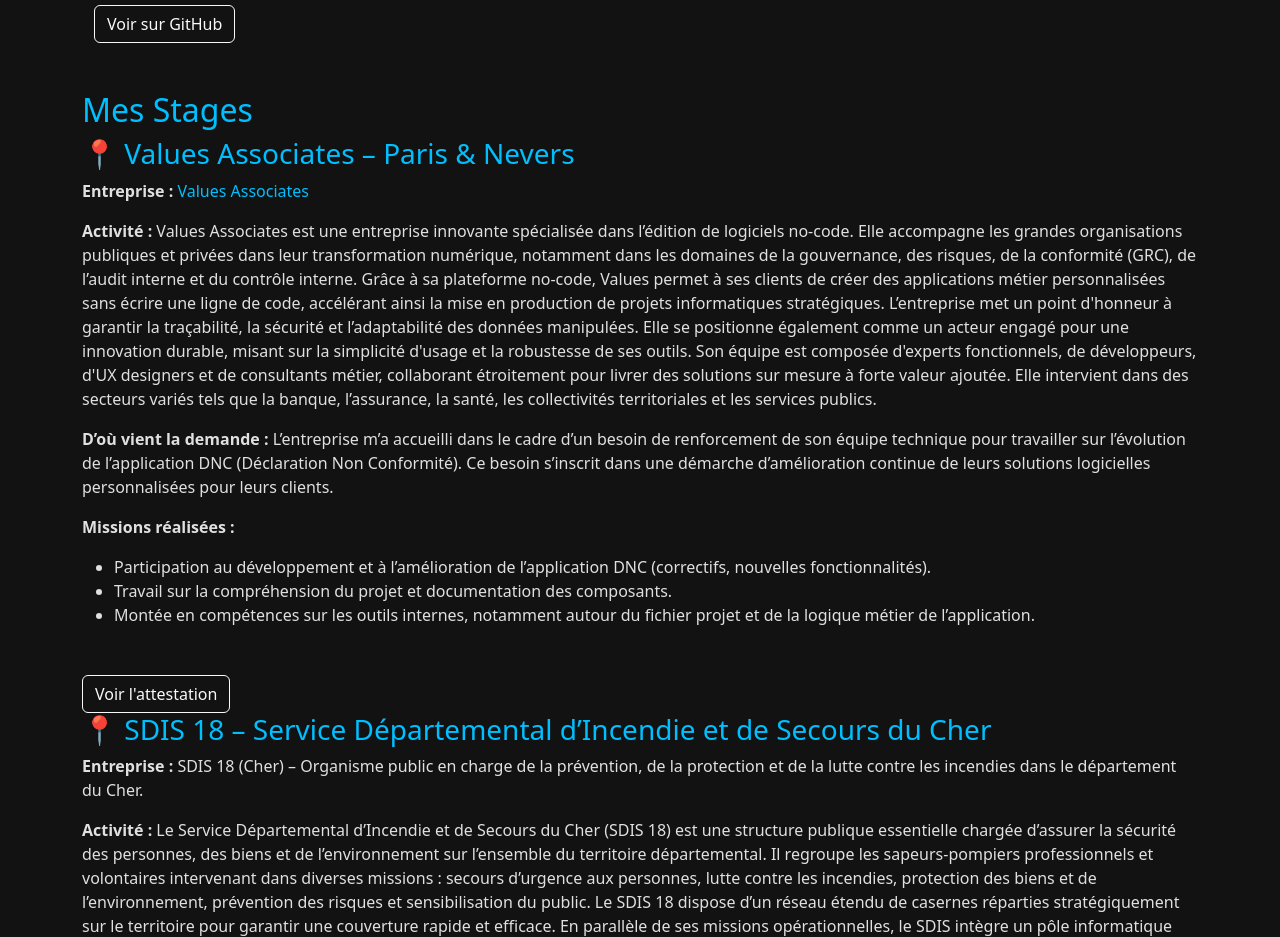
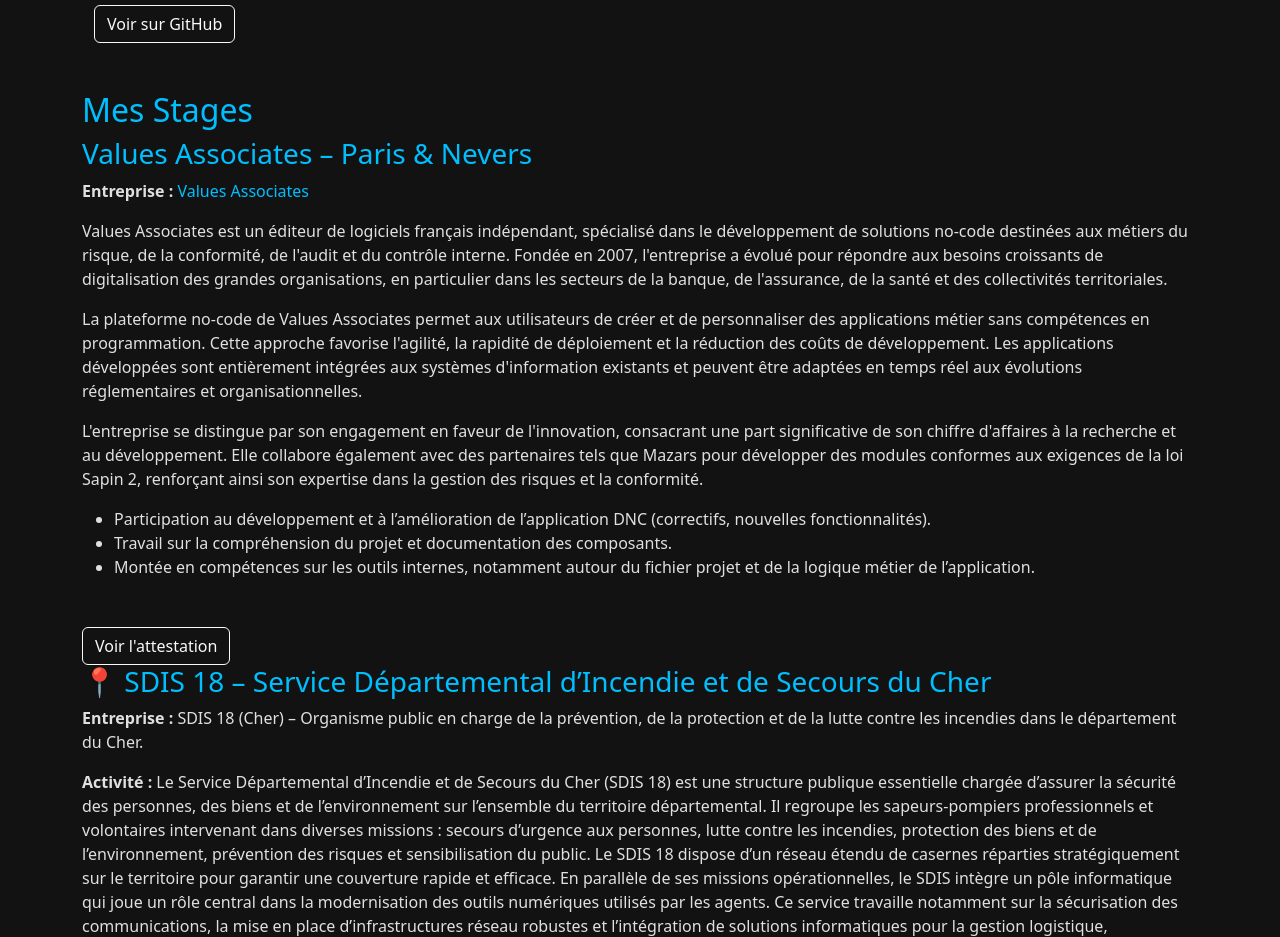
Before and after one commit to ThomasBertrand-bit/Thomasbertrand.github.io, a plain HTML site: page index.html in a window 1280 px wide. Shown: the part 1680-2617 px from the top of the page. Drawn offline with nearby package versions, Linux system fonts and the light colour scheme.

Commit message:
Update index.html

```diff
--- a/index.html
+++ b/index.html
@@ -171,11 +171,17 @@
   <h2>Mes Stages</h2>
 
   <div class="mb-5">
-  <h3 class="text-xl font-semibold mb-2">📍 Values Associates – Paris & Nevers</h3>
+<h3 class="text-xl font-semibold mb-2">Values Associates – Paris & Nevers</h3>
   <p><strong>Entreprise :</strong> <a href="https://www.values-associates.fr/" target="_blank">Values Associates</a></p>
-  <p><strong>Activité :</strong> Values Associates est une entreprise innovante spécialisée dans l’édition de logiciels no-code. Elle accompagne les grandes organisations publiques et privées dans leur transformation numérique, notamment dans les domaines de la gouvernance, des risques, de la conformité (GRC), de l’audit interne et du contrôle interne. Grâce à sa plateforme no-code, Values permet à ses clients de créer des applications métier personnalisées sans écrire une ligne de code, accélérant ainsi la mise en production de projets informatiques stratégiques. L’entreprise met un point d'honneur à garantir la traçabilité, la sécurité et l’adaptabilité des données manipulées. Elle se positionne également comme un acteur engagé pour une innovation durable, misant sur la simplicité d'usage et la robustesse de ses outils. Son équipe est composée d'experts fonctionnels, de développeurs, d'UX designers et de consultants métier, collaborant étroitement pour livrer des solutions sur mesure à forte valeur ajoutée. Elle intervient dans des secteurs variés tels que la banque, l’assurance, la santé, les collectivités territoriales et les services publics.</p>
-  <p><strong>D’où vient la demande :</strong> L’entreprise m’a accueilli dans le cadre d’un besoin de renforcement de son équipe technique pour travailler sur l’évolution de l’application DNC (Déclaration Non Conformité). Ce besoin s’inscrit dans une démarche d’amélioration continue de leurs solutions logicielles personnalisées pour leurs clients.</p>
-  <p><strong>Missions réalisées :</strong></p>
+  <p>
+    Values Associates est un éditeur de logiciels français indépendant, spécialisé dans le développement de solutions no-code destinées aux métiers du risque, de la conformité, de l'audit et du contrôle interne. Fondée en 2007, l'entreprise a évolué pour répondre aux besoins croissants de digitalisation des grandes organisations, en particulier dans les secteurs de la banque, de l'assurance, de la santé et des collectivités territoriales.
+  </p>
+  <p class="mt-2">
+    La plateforme no-code de Values Associates permet aux utilisateurs de créer et de personnaliser des applications métier sans compétences en programmation. Cette approche favorise l'agilité, la rapidité de déploiement et la réduction des coûts de développement. Les applications développées sont entièrement intégrées aux systèmes d'information existants et peuvent être adaptées en temps réel aux évolutions réglementaires et organisationnelles.
+  </p>
+  <p class="mt-2">
+    L'entreprise se distingue par son engagement en faveur de l'innovation, consacrant une part significative de son chiffre d'affaires à la recherche et au développement. Elle collabore également avec des partenaires tels que Mazars pour développer des modules conformes aux exigences de la loi Sapin 2, renforçant ainsi son expertise dans la gestion des risques et la conformité.
+  </p>
   <ul>
     <li>Participation au développement et à l’amélioration de l’application DNC (correctifs, nouvelles fonctionnalités).</li>
     <li>Travail sur la compréhension du projet et documentation des composants.</li>
```
